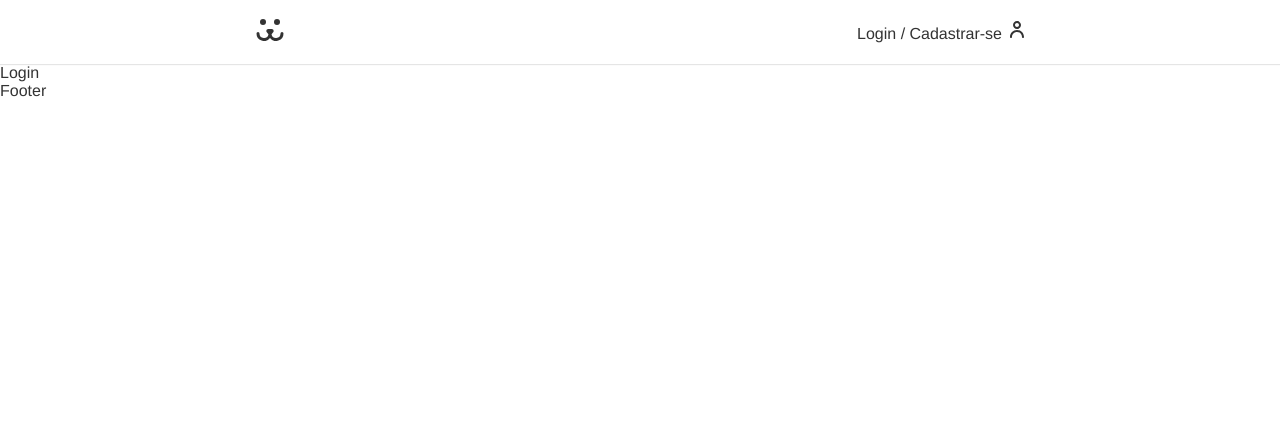
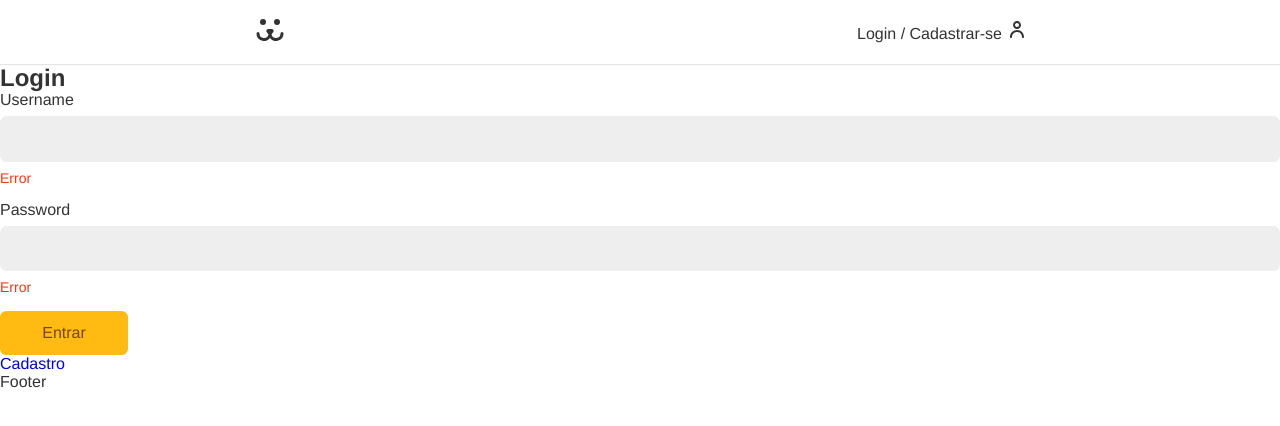
Before and after one commit to theluanz/dogs-react, a React (Create React App) app: page /login in a window 1280 px wide. Shown: the top 426 px of the page. Built offline with nearby package versions, Linux system fonts and the light colour scheme.

Commit message:
Input & Button styles

```diff
--- a/src/App.jsx
+++ b/src/App.jsx
@@ -13,7 +13,7 @@
         <Header />
         <Routes>
           <Route path="/" element={<Home />} />
-          <Route path="/login" element={<Login />} />
+          <Route path="/login/*" element={<Login />} />
         </Routes>
         <Footer />
       </BrowserRouter>
--- /dev/null
+++ b/src/Components/Forms/Button/Button.jsx
@@ -0,0 +1,11 @@
+import React from 'react';
+import styles from './Button.module.css';
+
+const Button = ({ children, ...props }) => {
+  return (
+    <button className={styles.button} {...props}>
+      {children}
+    </button>
+  );
+};
+export default Button;
--- /dev/null
+++ b/src/Components/Forms/Button/Button.module.css
@@ -0,0 +1,23 @@
+.button{
+  font-size: 1rem;
+  font-family: var(--type-first);
+  cursor: pointer;
+  border: none;
+  border-radius: 0.4rem;
+  background-color: #FB1;
+  color: #764701;
+  padding: 0.8rem 1.2rem;
+  min-width: 8rem;
+  box-sizing: border-box;
+  transition: .1s;
+}
+.button:hover,
+.button:focus{
+  outline: none;
+  box-shadow:  0 0 0 3px #FEA, 0 0 0 4px #FB1;
+}
+
+.button:disabled{
+  opacity: .5;
+  cursor: wait;
+}
--- /dev/null
+++ b/src/Components/Forms/Input/Input.jsx
@@ -0,0 +1,16 @@
+import React from 'react';
+import styles from './Input.module.css';
+
+const Input = ({ label, type, name }) => {
+  return (
+    <div className={styles.wrapper}>
+      <label htmlFor={name} className={styles.label}>
+        {label}
+      </label>
+      <input className={styles.input} type={type} id={name} name={name} />
+      <p className={styles.error}>Error</p>
+    </div>
+  );
+};
+
+export default Input;
--- /dev/null
+++ b/src/Components/Forms/Input/Input.module.css
@@ -0,0 +1,33 @@
+.wrapper{
+  margin-bottom: 1rem;
+
+}
+.input{
+  border: 1px solid #eee;
+  display: block;
+  width: 100%;
+  font-size: 1rem;
+  padding: 0.8rem;
+  border-radius: .4rem;
+  background-color: #eee;
+  transition: .2s;
+}
+
+.input:focus, .input:hover{
+  outline: none;
+  border-color: #FB1;
+  background-color: #FFF;
+  box-shadow:  0 0 0 3px #FEA;
+}
+.label{
+  display: block;
+  font-size: 1rem;
+  line-height: 1;
+  padding-bottom: .5rem;
+}
+
+.error{
+  color: #F31;
+  font-size: .875rem;
+  margin-top: .5rem;
+}
--- a/src/Components/Login/Login.jsx
+++ b/src/Components/Login/Login.jsx
@@ -1,7 +1,21 @@
 import React from 'react';
+import { Route, Routes } from 'react-router-dom';
+import LoginForm from './LoginForm';
+import LoginPasswordLost from './LoginPasswordLost';
+import LoginPasswordReset from './LoginPasswordReset';
+import LoginCreate from './LoginCreate';
 
 const Login = () => {
-  return <div>Login</div>;
+  return (
+    <div>
+      <Routes>
+        <Route path="/" element={<LoginForm />} />
+        <Route path="/cadastrar" element={<LoginCreate />} />
+        <Route path="/esqueceu-senha" element={<LoginPasswordLost />} />
+        <Route path="/resetar-senha" element={<LoginPasswordReset />} />
+      </Routes>
+    </div>
+  );
 };
 
 export default Login;
--- /dev/null
+++ b/src/Components/Login/LoginCreate.jsx
@@ -0,0 +1,7 @@
+import React from 'react';
+
+const LoginCreate = () => {
+  return <div>LoginCreate</div>;
+};
+
+export default LoginCreate;
--- /dev/null
+++ b/src/Components/Login/LoginForm.jsx
@@ -0,0 +1,44 @@
+import React from 'react';
+import { Link } from 'react-router-dom';
+import Input from '../Forms/Input/Input';
+import Button from '../Forms/Button/Button';
+
+const LoginForm = () => {
+  const [username, setUsername] = React.useState('');
+  const [password, setPassword] = React.useState('');
+  function handleSubmit(event) {
+    event.preventDefault();
+    fetch('http://localhost:8080/api/jwt-auth/v1/token', {
+      method: 'POST',
+      headers: {
+        'Content-Type': 'application/json',
+      },
+      body: JSON.stringify({
+        username: username,
+        password: password,
+      }),
+    })
+      .then((response) => {
+        console.log(response);
+        return response.json();
+      })
+      .then((json) => {
+        console.log(json);
+        return json;
+      });
+  }
+  return (
+    <section>
+      <h1>Login</h1>
+      <form action="" onSubmit={handleSubmit}>
+        <Input label="Username" type="text" name="username" />
+        <Input label="Password" type="password" name="password" />
+
+        <Button>Entrar</Button>
+      </form>
+      <Link to="/login/cadastrar">Cadastro</Link>
+    </section>
+  );
+};
+
+export default LoginForm;
--- /dev/null
+++ b/src/Components/Login/LoginPasswordLost.jsx
@@ -0,0 +1,7 @@
+import React from 'react';
+
+const LoginPasswordLost = () => {
+  return <div>LoginPasswordLost</div>;
+};
+
+export default LoginPasswordLost;
--- /dev/null
+++ b/src/Components/Login/LoginPasswordReset.jsx
@@ -0,0 +1,7 @@
+import React from 'react';
+
+const LoginPasswordReset = () => {
+  return <div>LoginPasswordReset</div>;
+};
+
+export default LoginPasswordReset;
```
